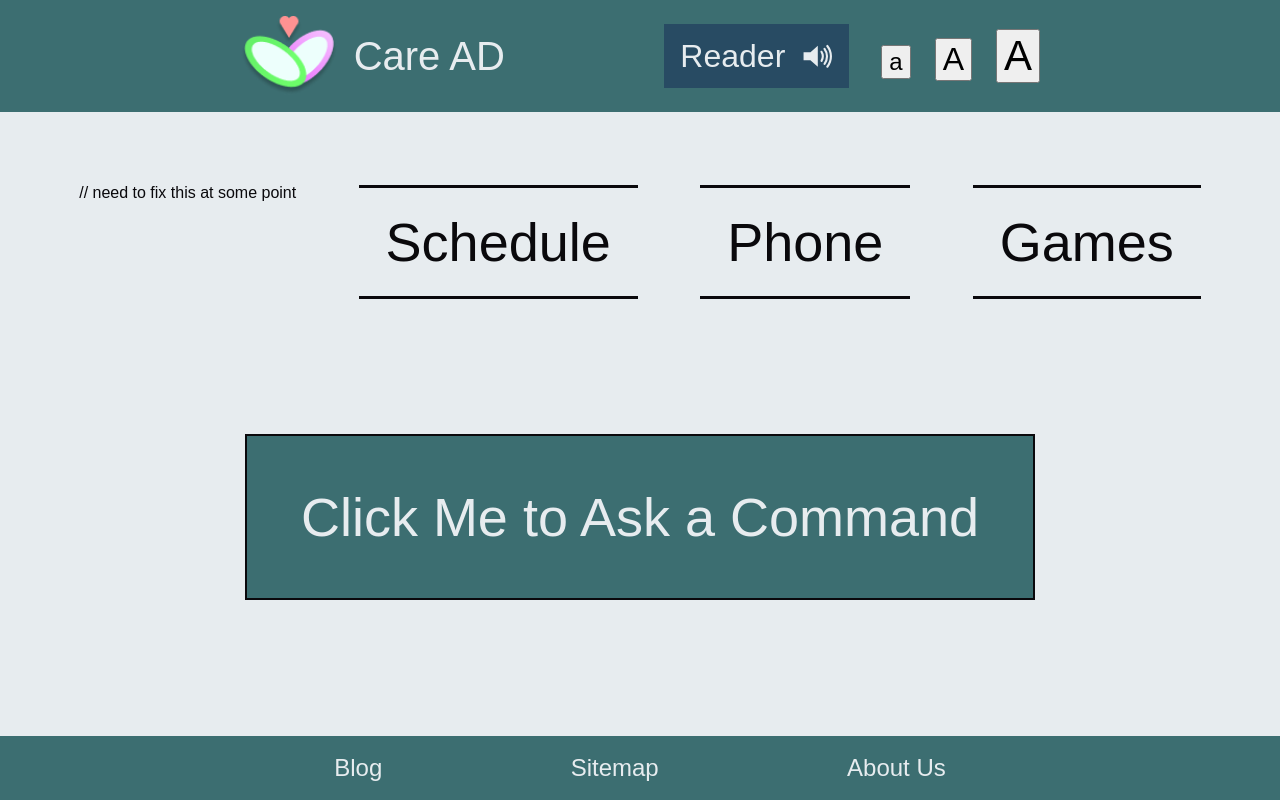
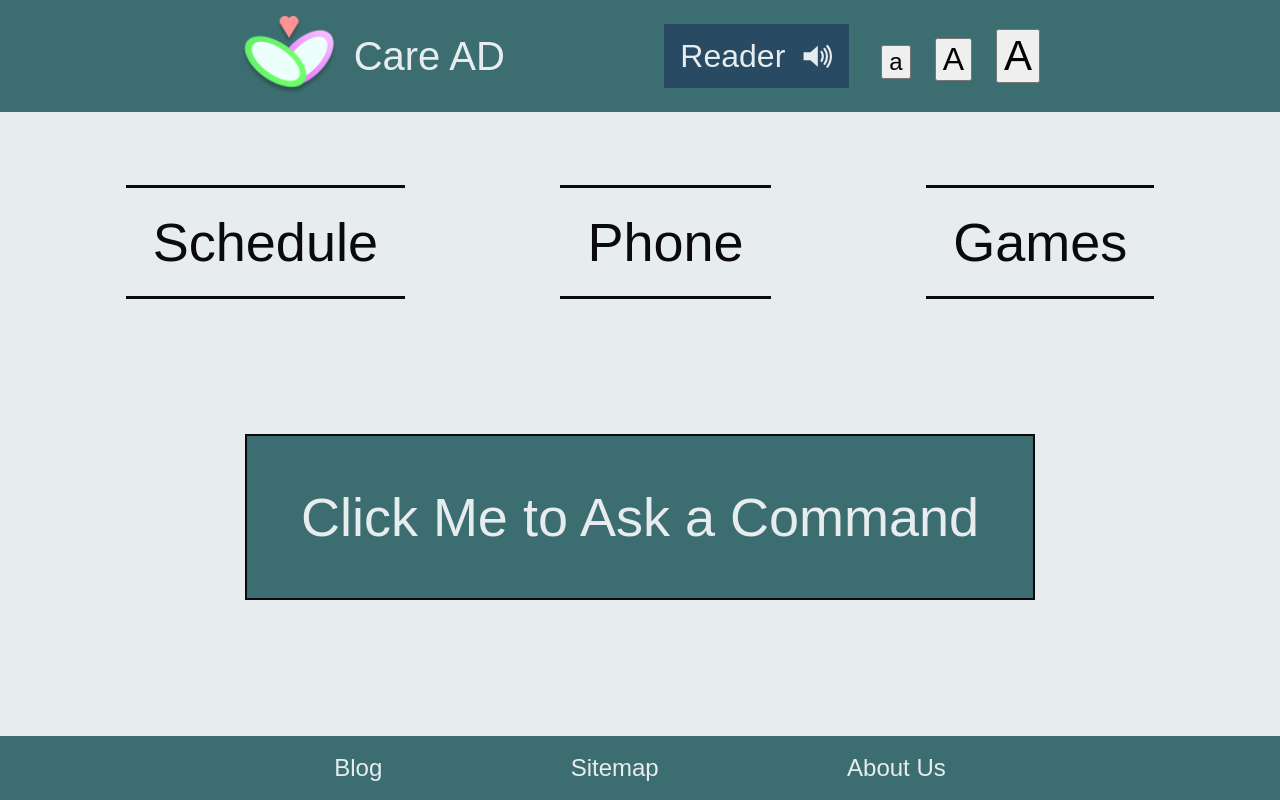
Before and after one commit to p5quared/dementia-alzheimersv2, a SvelteKit app: page / in a window 1280 px wide. Built offline with nearby package versions, Linux system fonts and the light colour scheme.

Commit message:
removed aria-current from / nav

```diff
--- a/src/routes/+page.svelte
+++ b/src/routes/+page.svelte
@@ -1,6 +1,5 @@
 <script>
     import "./reset.css"
-    import { page } from '$app/stores';
 
     let size = "54px";
 </script>
@@ -36,14 +35,13 @@
     </header>
     <nav style="--font-size: {size}">
         <ul>
-            // need to fix this at some point
-            <li aria-current={$page.url.pathname === '/schedule' ? 'schedule' : undefined}>
+            <li >
                 <a href="/schedule">Schedule</a>
             </li>
-            <li aria-current={$page.url.pathname === '/about' ? 'about' : undefined}>
+            <li >
                 <a href="/phone">Phone</a>
             </li>
-            <li aria-current={$page.url.pathname === '/phone' ? 'phone' : undefined}>
+            <li >
                 <a href="/games">Games</a>
             </li>
         </ul>
```
